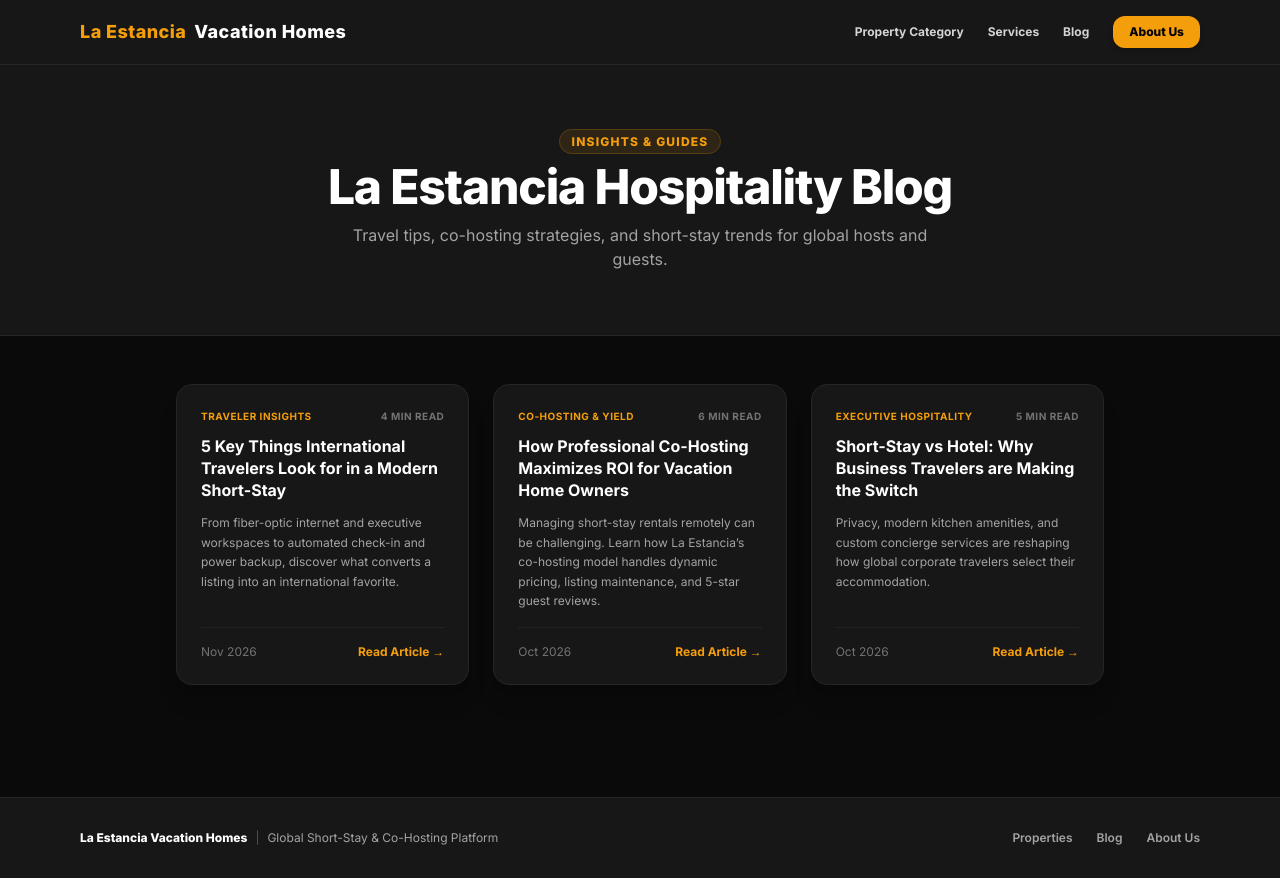
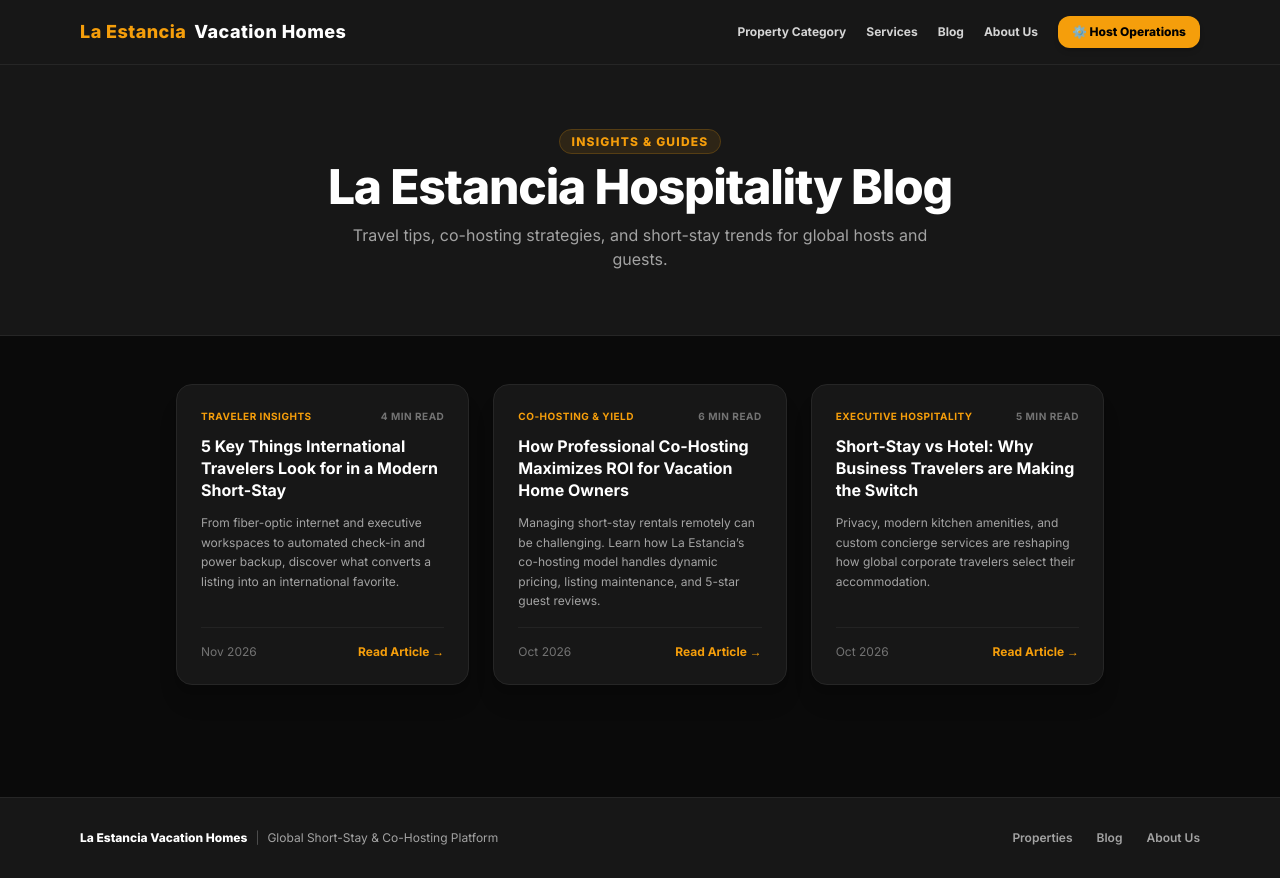
Before and after one commit to joshaston057-dev/vacation-pms, a Next.js app: page /blog in a window 1280 px wide. Built offline with nearby package versions, Linux system fonts and the light colour scheme.

Commit message:
Add Host Operations button to header navigation

```diff
--- a/app/components/HeaderNav.tsx
+++ b/app/components/HeaderNav.tsx
@@ -16,7 +16,7 @@ export default function HeaderNav() {
         </Link>
 
         {/* DESKTOP NAVIGATION LINKS */}
-        <nav className="hidden md:flex items-center gap-6 text-xs font-bold text-neutral-300">
+        <nav className="hidden md:flex items-center gap-5 text-xs font-bold text-neutral-300">
           <Link href="/properties" className="hover:text-amber-500 transition-colors">
             Property Category
           </Link>
@@ -29,11 +29,16 @@ export default function HeaderNav() {
             Blog
           </Link>
 
+          <Link href="/about" className="hover:text-amber-500 transition-colors">
+            About Us
+          </Link>
+
+          {/* HOST OPERATIONS PORTAL BUTTON */}
           <Link
-            href="/about"
-            className="px-4 py-2 bg-amber-500 hover:bg-amber-400 text-black font-extrabold rounded-xl transition shadow-md"
+            href="/operations"
+            className="px-3.5 py-2 bg-amber-500 hover:bg-amber-400 text-black font-extrabold rounded-xl transition shadow-md flex items-center gap-1.5"
           >
-            About Us
+            ⚙️ Host Operations
           </Link>
         </nav>
 
@@ -78,9 +83,17 @@ export default function HeaderNav() {
           <Link
             href="/about"
             onClick={() => setMobileMenuOpen(false)}
-            className="block text-center py-2 bg-amber-500 text-black font-extrabold text-xs rounded-xl shadow-md"
+            className="block text-xs font-bold text-neutral-300 hover:text-amber-500 py-1"
           >
             About Us
+          </Link>
+
+          <Link
+            href="/operations"
+            onClick={() => setMobileMenuOpen(false)}
+            className="block text-center py-2.5 bg-amber-500 text-black font-extrabold text-xs rounded-xl shadow-md"
+          >
+            ⚙️ Host Operations
           </Link>
         </div>
       )}
```
